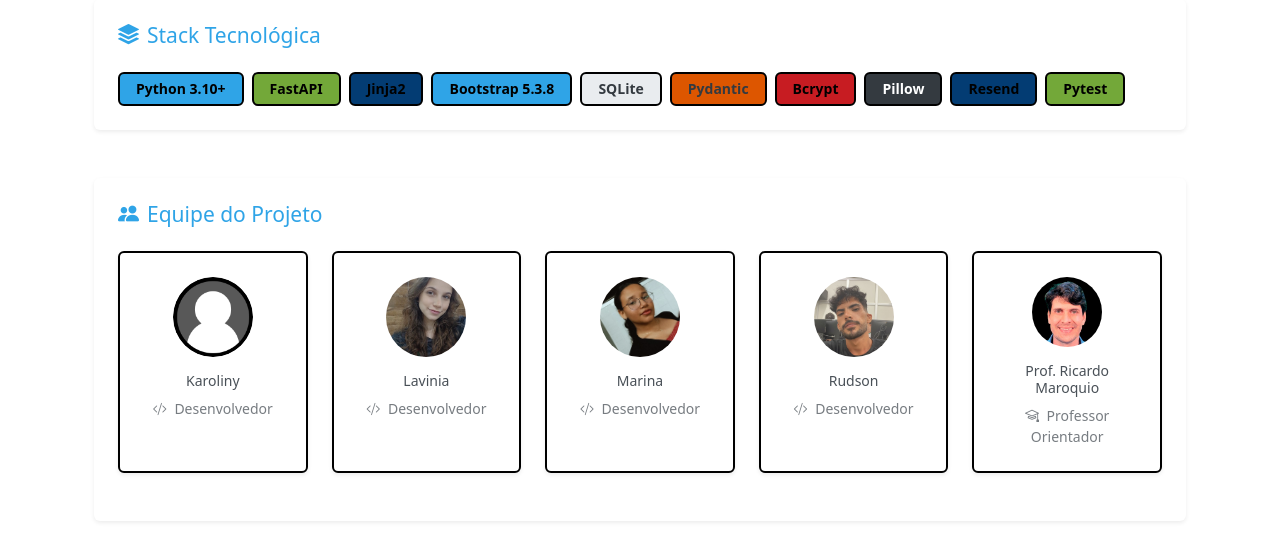
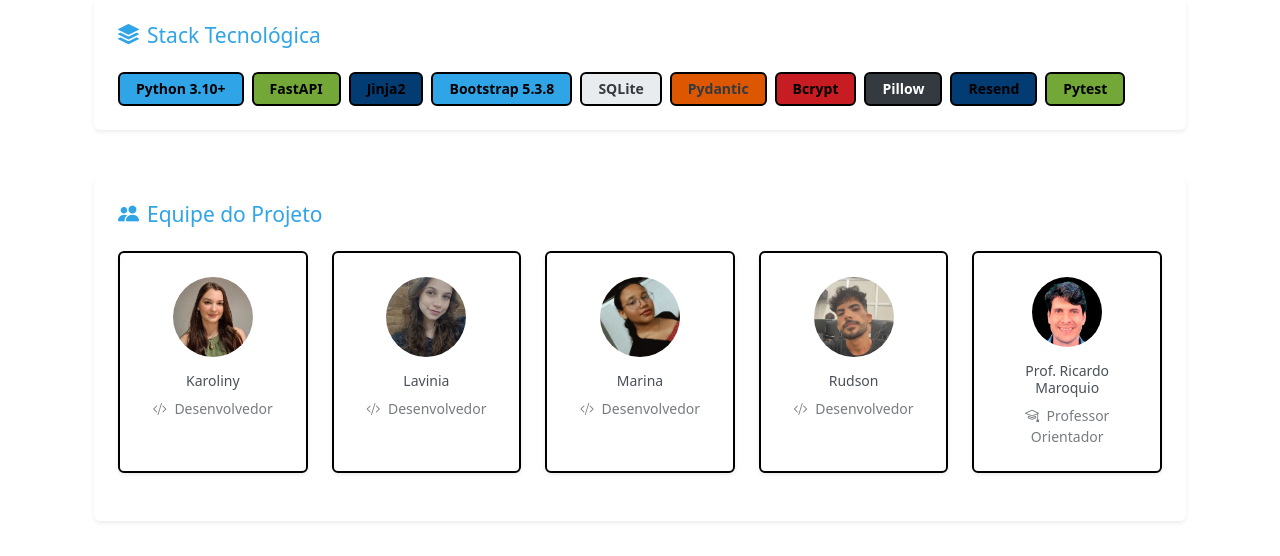
Before and after one commit to rudnazareth-hub/PetLar, a FastAPI app: page /sobre in a window 1280 px wide. Shown: the part 486-1042 px from the top of the page. Run offline with FastAPI, Linux system fonts and the light colour scheme; parts of the project's set-up code (start-up, migrations or seed data) failed here and were passed over; some libraries are stand-ins or nearby versions.

Commit message:
alteracao de foto aluno1Karoliny

```diff
--- a/templates/sobre.html
+++ b/templates/sobre.html
@@ -72,7 +72,7 @@
                             <div class="card h-100 shadow-sm">
                                 <div class="card-body text-center p-4">
                                     <div class="d-inline-flex align-items-center justify-content-center mb-3">
-                                        <img src="/static/img/site/aluno1.jpg" alt="Aluno 1" class="rounded-circle object-fit-cover"
+                                        <img src="static/img/site/aluno1Karoliny.jpeg" alt="Aluno 1" class="rounded-circle object-fit-cover"
                                             width="80" height="80">
                                     </div>
                                     <h4 class="h6 card-title mb-2">Karoliny</h4>
```
Also changed, not shown: static/img/site/aluno1.jpg (deleted), static/img/site/aluno1Karoliny.jpeg (added).
